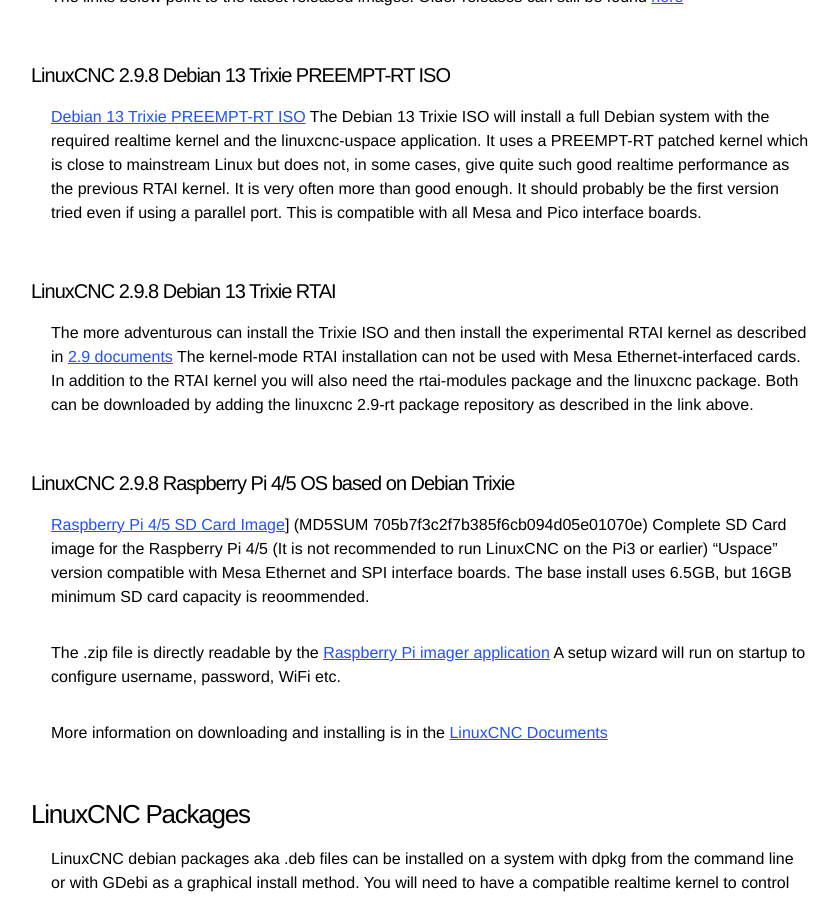
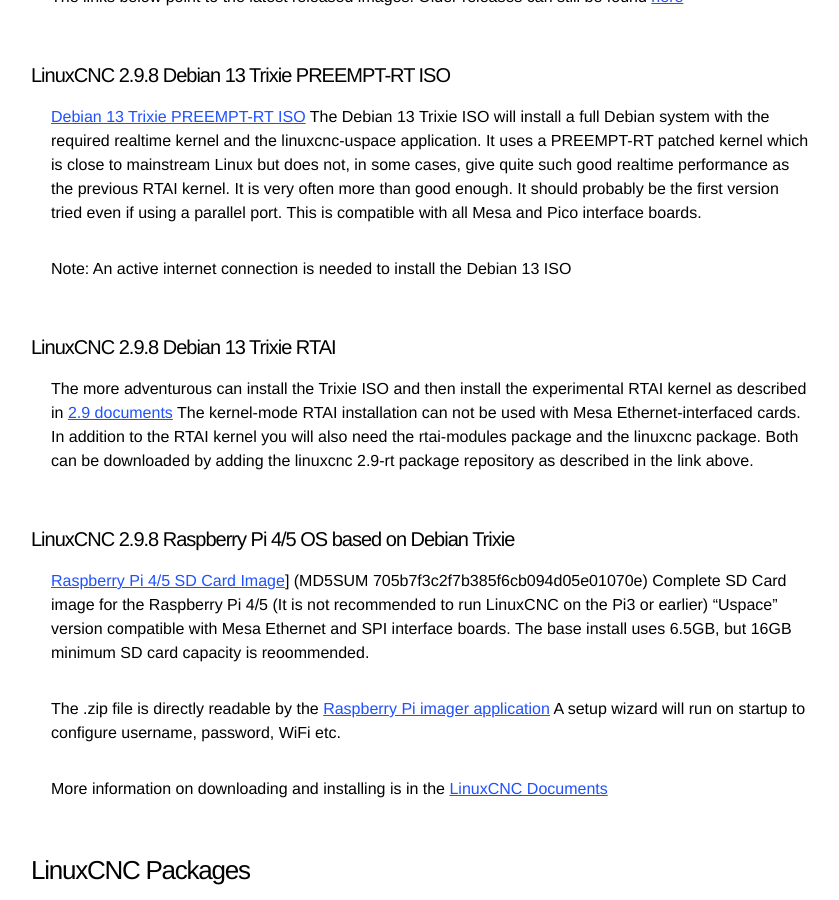
Before and after one commit to LinuxCNC/wlo, a Jekyll site: the page built from downloads/index.md, in a window 1280 px wide and 900 px high, scrolled down 984 px. Shown: the whole window, without its empty margins (209-1048 px from the left). Built offline with Jekyll 4.4.1, drawn with Linux system fonts in a browser that asks for light colours.

Commit message:
add note about debian 13 needing an active internet connection
Signed-off-by: John Thornton <dev@gnipsel.com>

```diff
--- a/downloads/index.md
+++ b/downloads/index.md
@@ -56,6 +56,8 @@
 the first version tried even if using a parallel port.
 This is compatible with all Mesa and Pico interface boards.
 
+Note: An active internet connection is needed to install the Debian 13 ISO
+
 ### LinuxCNC 2.9.8 Debian 13 Trixie RTAI
 
 The more adventurous can install the Trixie ISO and then install the
```
